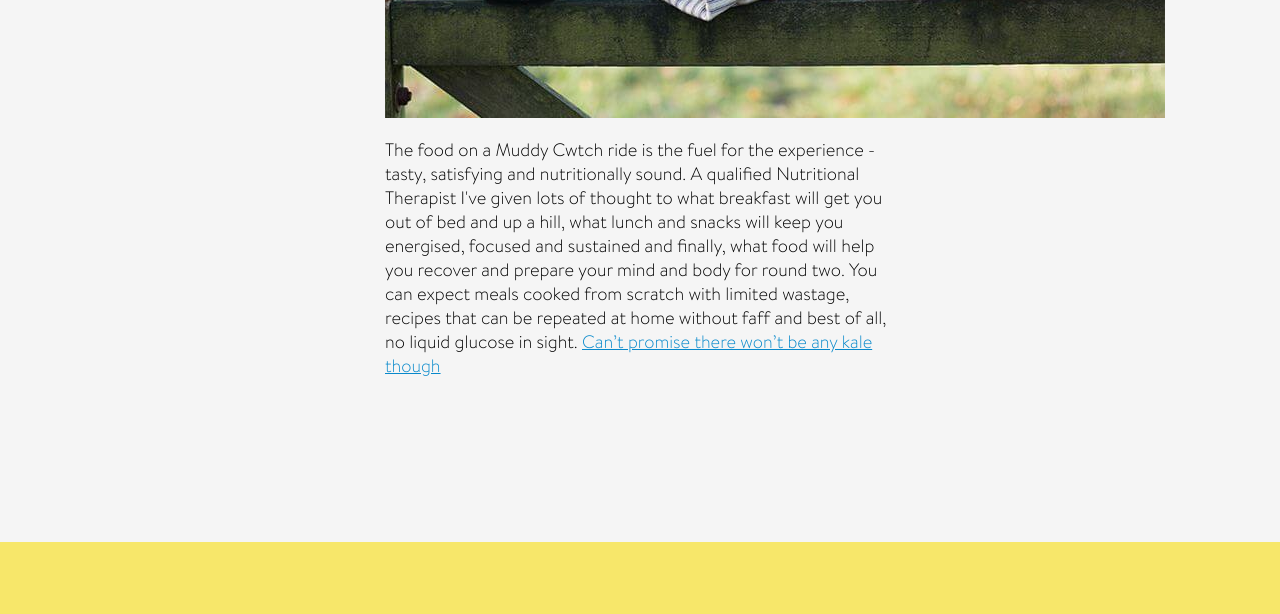
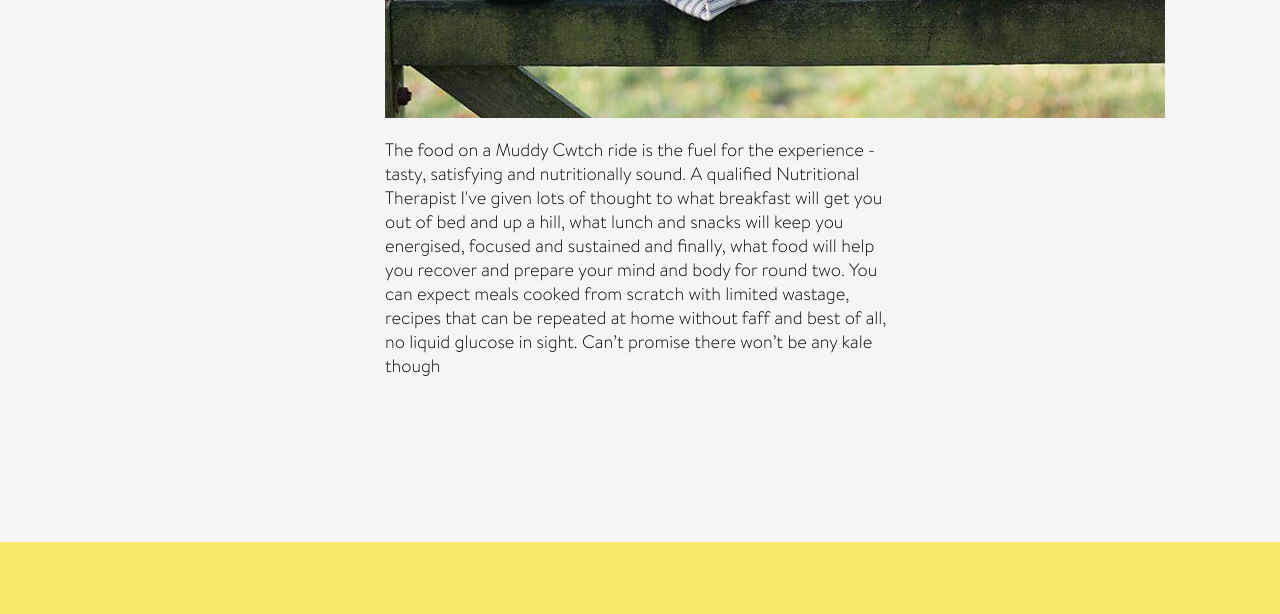
Before and after one commit to craighjones/Muddy-Cwtch, a website: page plan.html in a window 1280 px wide. Shown: the part 2800-3414 px from the top of the page. Drawn offline with Linux system fonts and the light colour scheme; files whose address does not match are found by name.

Commit message:
Update plan.html

```diff
--- a/plan.html
+++ b/plan.html
@@ -105,7 +105,6 @@
                   <p>The south Shropshire hills area of Outstanding Natural Beauty (AONB) covers a quarter of Shropshire and amongst many other things is the ultimate untapped mountain bike destination. Conveniently situated in the middle of the UK the train only takes 2.5 hours from London, 1.15 hrs from Birmingham and 2 hrs from Manchester (and just as easy by car).</p>
 
                   <p>Shropshire itself is just epically beautiful. Rolling hills in one direction, farmland in the other, high streets full of independent shops and more pubs, restaurants and coffee shops you can fit into a trip. It’s a place that’s constantly evolving, yet retains its timeless appeal. Visit once for a Muddy Cwtch ride and you’ll be back again.
-                  <!-- <a href="http://londontheinside.com/2015/05/19/introducing-muddy-cwtch/" target="_blank">We even convinced a few Londoners</a></p> -->
 
 
                 </article>
@@ -180,8 +179,8 @@
                   </figure>
                 </article>
                 <article class="col-md-8 no-gutter">
-                  <p>The food on a Muddy Cwtch ride is the fuel for the experience - tasty, satisfying and nutritionally sound. A qualified Nutritional Therapist I've given lots of thought to what breakfast will get you out of bed and up a hill, what lunch and snacks will keep you energised, focused and sustained and finally, what food will help you recover and prepare your mind and body for round two. You can expect meals cooked from scratch with limited wastage, recipes that can be repeated at home without faff and best of all, no liquid glucose in sight. <a href="https://mpora.com/mountainbiking/goodbye-london-hello-muddy-cwtch-we-swapped-the-city-for-a-mountain-biking-weekend-on-the-shropshire-trails#U207sC0CO5UygQvF.97" target="_blank">Can’t promise there won’t be any kale though</a></p>
-                  <!-- <h3 class="blue"><a href=""><i class="icon-cutlery"></i> See the fuel</a></h3> -->
+                  <p>The food on a Muddy Cwtch ride is the fuel for the experience - tasty, satisfying and nutritionally sound. A qualified Nutritional Therapist I've given lots of thought to what breakfast will get you out of bed and up a hill, what lunch and snacks will keep you energised, focused and sustained and finally, what food will help you recover and prepare your mind and body for round two. You can expect meals cooked from scratch with limited wastage, recipes that can be repeated at home without faff and best of all, no liquid glucose in sight. Can’t promise there won’t be any kale though</a></p>
+
                 </article>
               </div>
             </div>
```
